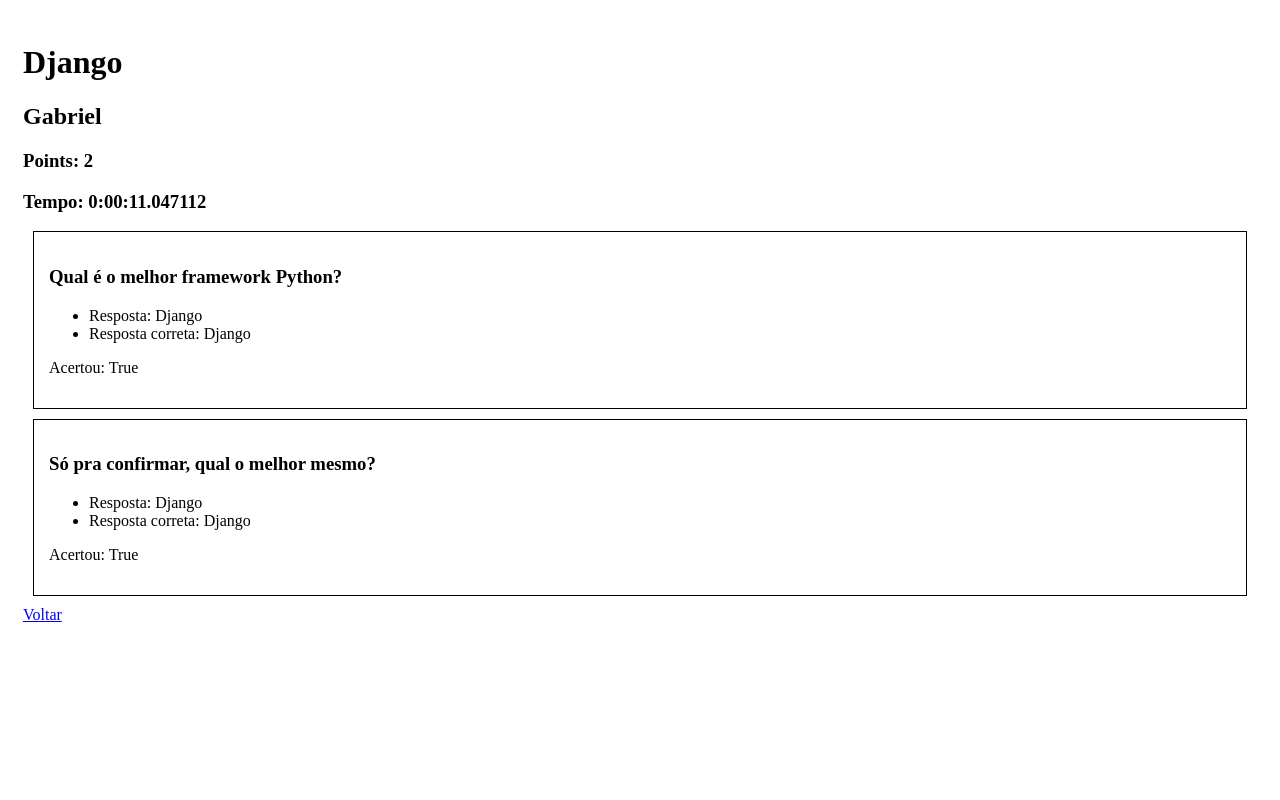
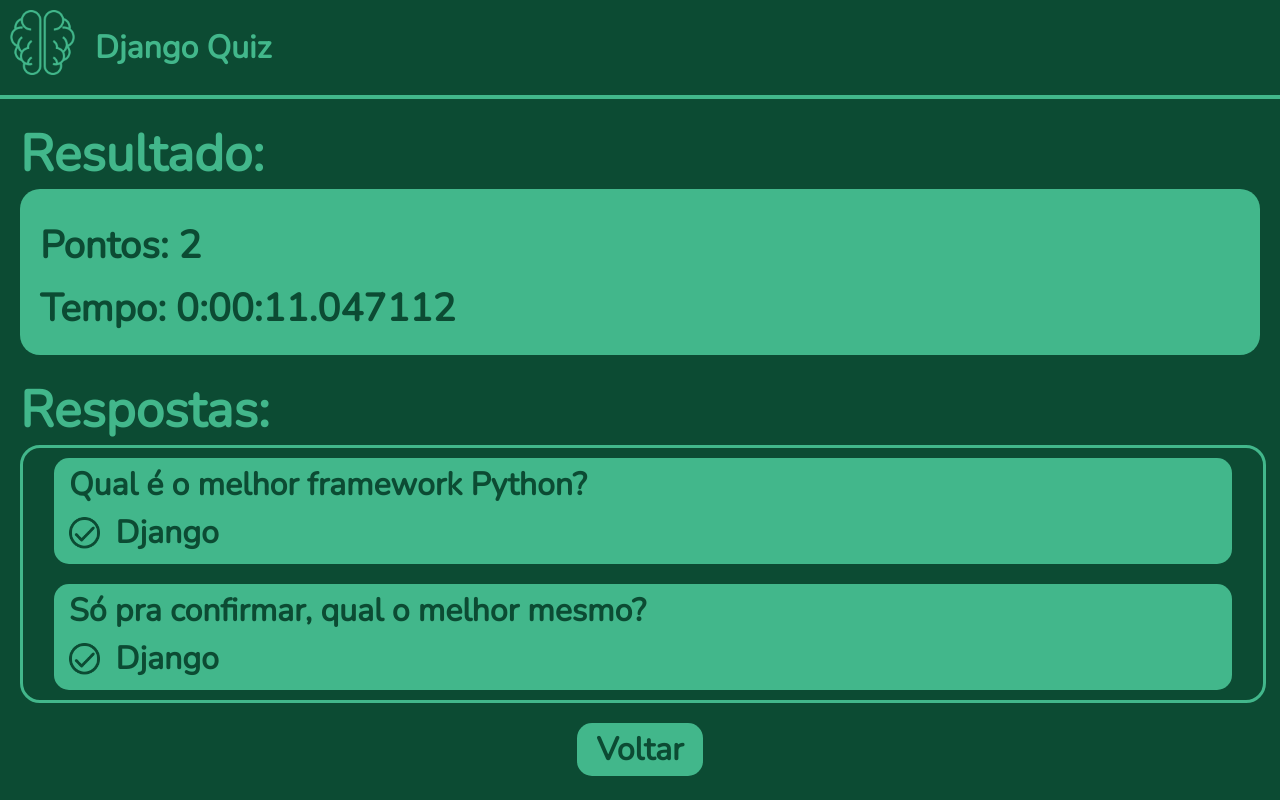
Before and after one commit to g-buzzi/DjangoQuiz, a Django app: page /attempt/7 in a window 1280 px wide. Run offline with Django 4.2, Linux system fonts and the light colour scheme; data comes from the database, SQL or seed files in the repository; both versions use the stored data as it was after the commit.

Commit message:
Concluído

```diff
--- a/Quiz/models.py
+++ b/Quiz/models.py
@@ -7,6 +7,9 @@ class Quiz(models.Model):
 
     def __str__(self):
         return self.title
+
+    def n_questions(self):
+        return len(self.question_set.all())
 
 class Question(models.Model):
     quiz = models.ForeignKey(Quiz, on_delete= models.CASCADE)
@@ -19,6 +22,7 @@ class Question(models.Model):
 
     def __str__(self):
         return self.question
+
 
 class Attempt(models.Model):
     quiz = models.ForeignKey(Quiz, on_delete= models.CASCADE)
--- /dev/null
+++ b/Quiz/templates/Quiz/base.html
@@ -0,0 +1,37 @@
+{% load static %}
+
+<!DOCTYPE html>
+<html lang="pt-br">
+<head>
+    <meta charset="UTF-8"/>
+    <meta http-equiv="X-UA-Compatible" content="IE=edge"/>
+    <meta name="viewport" content="width=device-width, initial-scale=1.0"/>
+    <link rel="icon" type="image/x-icon" href="{% static 'imagens/favicon.ico' %}"/>
+    <link rel="stylesheet" href="{% static 'styles/base.css' %}"/>
+    <link rel="stylesheet" href="https://fonts.googleapis.com/css?family=Nunito"/>
+    <link rel="stylesheet" href="https://fonts.googleapis.com/css?family=Roboto"/>
+    {% block head %}
+
+    <title>Django quiz</title>
+    {% endblock %}
+</head>
+
+<body>
+    <header>
+        <a href="http://127.0.0.1:8000/">
+            <img class="logo" src="{% static 'imagens/logo.png' %}"/>
+        </a>
+        <div class="logo-text">
+            <h1>Django Quiz</h1>
+        </div>
+    </header>
+
+    <div id="content">
+    {% block content %}
+
+    {% endblock %}
+    </div>
+
+</body>
+
+</html>
--- a/Quiz/templates/Quiz/result.html
+++ b/Quiz/templates/Quiz/result.html
@@ -1,17 +1,39 @@
-<div style="padding: 15px;">
-    <h1>{{attempt.quiz.title}}</h1>
-    <h2>{{attempt.name}}</h2>
-    <h3>Points: {{attempt.n_points}}</h3>
-    <h3>Tempo: {{attempt.total_time}}</h3>
-    {% for answer in answers %}
-        <div style="border-color: #000; border-width: 1; border-style: solid; margin: 10px; padding: 15px;">
-            <h3>{{answer.question}}</h1>
-            <ul>
-                <li>Resposta: {{answer.answered}}</li>
-                <li>Resposta correta: {{answer.correct_answer}}</li>
-            </ul>
-            <p>Acertou: {{answer.correct}}</p>
-        </div>
-    {% endfor %}
-    <a href="../">Voltar</a>
+{% extends "./base.html" %}
+{% load static %}
+
+{% block head %}
+    <link rel="stylesheet" href="{% static 'styles/result.css' %}"/>
+{% endblock %}
+
+{% block content %}
+
+<span class="section-title">Resultado:</span>
+<div class="details-container">
+    <p class="attempt-result">Pontos: {{attempt.n_points}}</p>
+    <p class="attempt-result">Tempo: {{attempt.total_time}}</p>
 </div>
+
+<span class="section-title">Respostas:</span>
+<div class="answers">
+{% for answer in answers %}
+    <div class="answer-item">
+        <span class="question">{{answer.question}}</span>
+            {%if answer.correct == False%}
+                <div class="answer">
+                    <img class="check-img" src="{% static 'imagens/wrong.png' %}">
+                    <span>{{answer.answered}}</span>
+                </div>
+            {%endif%}
+            <div class="answer">
+                <img class="check-img" src="{% static 'imagens/correct.png' %}">
+                <span>{{answer.correct_answer}}</span>
+            </div>
+    </div>
+{% endfor %}
+</div>
+
+<div class="button-container">
+    <div class="button" onclick="window.location.assign('../details/{{attempt.quiz.id}}')">Voltar</div>
+</div>
+
+{% endblock %}
--- a/Quiz/views.py
+++ b/Quiz/views.py
@@ -4,7 +4,7 @@ from django.shortcuts import render
 from django.http import HttpResponseRedirect, HttpResponse
 from .models import *
 from .forms import *
-import json
+from django.utils.datastructures import MultiValueDictKeyError
 
 def home(request):
     quizzes = Quiz.objects.all()
@@ -15,10 +15,16 @@ def quizDetails(request, quiz_id):
     quiz = Quiz.objects.get(pk=quiz_id)
     leaderboard = []
     position = 1
-    attempts = sorted(quiz.attempt_set.all(), key=lambda x: x.total_time(), reverse=True)
-    attempts = sorted(attempts, key=lambda x: x.n_points(), reverse=True)
-    for attempt in attempts:
+    attempts = quiz.attempt_set.all()
+    filtered_attempts = []
+    for i in range(len(attempts)):
+        if (attempts[i].end_time != None):
+            filtered_attempts.append(attempts[i])
+    filtered_attempts = sorted(filtered_attempts, key=lambda x: x.total_time(), reverse=False)
+    filtered_attempts = sorted(filtered_attempts, key=lambda x: x.n_points(), reverse=True)
+    for attempt in filtered_attempts:
         leaderboard.append({"position": position, "name": attempt.name, "score": attempt.n_points(), "time": attempt.total_time()})
+        position += 1
     context = {'quiz': quiz, "n_questions": len(quiz.question_set.all()), "leaderboard": leaderboard}
     return render(request,'Quiz/details.html',context)
 
@@ -30,6 +36,8 @@ def start(request, quiz_id):
             attempt = Attempt(quiz = quiz, name = form['name'], start_time = datetime.now(), current_question = 0)
             attempt.save()
             return HttpResponseRedirect('/attempt/{}'.format(attempt.id))
+        else:
+            return HttpResponseRedirect('/start/{}'.format(quiz_id))
     else:
         form = NameForm()
     return render(request, 'Quiz/start.html', {'form': form, "quiz": quiz})
@@ -44,10 +52,10 @@ def attempt(request, attempt_id):
             answer_data = {"question": answer.question.question, "correct": answer.answer == answer.question.ans,
                            "answered": getattr(answer.question, "op" + str(answer.answer)), "correct_answer": getattr(answer.question, "op" + str(answer.question.ans))}
             answers.append(answer_data)
-            context = {'attempt': attempt, 'answers': answers}
+        context = {'attempt': attempt, 'answers': answers}
         return render(request, 'Quiz/result.html', context)
     else:
-        context = {'question': quiz.question_set.all()[attempt.current_question], 'attempt': attempt}
+        context = {'question': quiz.question_set.all()[attempt.current_question], 'attempt': attempt, 'question_number': attempt.current_question + 1}
         return render(request, 'Quiz/attempt.html', context)
         pass
 
@@ -55,12 +63,13 @@ def answer(request, attempt_id):
     if request.method == 'POST':
         attempt = Attempt.objects.get(pk=attempt_id)
         question = attempt.quiz.question_set.all()[attempt.current_question]
-        answer = Answer(attempt= attempt, question= question, answer= int(request.POST["answer"]))
+        try:
+            answer = Answer(attempt= attempt, question= question, answer= int(request.POST["answer"]))
+        except MultiValueDictKeyError:
+            return HttpResponseRedirect('/attempt/{}'.format(attempt.id))
         answer.save()
         attempt.current_question = attempt.current_question + 1
         if(attempt.current_question == len(attempt.quiz.question_set.all())):
             attempt.end_time = datetime.now()
         attempt.save()
         return HttpResponseRedirect('/attempt/{}'.format(attempt.id))
-        response = ({"answer":int(request.POST["answer"]), "correct answer": question.ans, "point": int(request.POST["answer"]) == question.ans})
-        # return HttpResponse(json.dumps(response), content_type="application/json")
--- a/Seminario/settings.py
+++ b/Seminario/settings.py
@@ -27,7 +27,7 @@ SECRET_KEY = 'django-insecure-we*@&e23rl041191!kmc5gi*_=%z$0!xv7s)fyc)of41!+8)7&
 # SECURITY WARNING: don't run with debug turned on in production!
 DEBUG = True
 
-ALLOWED_HOSTS = []
+ALLOWED_HOSTS = ['gabrielbuzzi.pythonanywhere.com', '127.0.0.1']
 
 
 # Application definition
--- /dev/null
+++ b/static/styles/base.css
@@ -0,0 +1,52 @@
+html {
+    font-size: 32px;
+    scroll-behavior: smooth;
+}
+
+body {
+    font-size: 32px;
+    font-family: "Nunito";
+    margin: 0;
+    background-color: #0C4B33;
+    color: #42B78B;
+    height: 100vh;
+}
+
+
+a{
+    text-decoration: none;
+    color: inherit;
+}
+
+header{
+    display: flex;
+    flex-direction: row;
+    align-content: center;
+    align-items: center;
+    height: 75px;
+    border-bottom: #42B78B;
+    border-bottom-width: 4px;
+    border-bottom-style: solid;
+    padding: 10px;
+}
+
+.logo{
+    height: 65px;
+}
+
+.logo-text{
+    display: flex;
+    flex-direction: row;
+    align-items: center;
+    margin-left: 20px;
+}
+
+.logo-text h1{
+    font-size: 1rem;
+    font-weight: 800;
+}
+
+#content{
+    height: calc(100% - 140px);
+    padding: 20px;
+}
--- /dev/null
+++ b/static/styles/result.css
@@ -0,0 +1,95 @@
+.section-title{
+    font-weight: 800;
+    font-size: 1.6rem;
+    margin: 0px 0px 20px 0px;
+}
+
+.details-container{
+    display: flex;
+    flex-direction: column;
+    align-items: flex-start;
+    width: calc(100% - 40px);
+    padding: 20px;
+    border-radius: 20px;
+    background-color: #42B78B;
+    margin-bottom: 20px;
+}
+
+.attempt-result{
+    color: #0C4B33;
+    font-weight: 800;
+    font-size: 1.2rem;
+    margin: 10px 0px 0px 0px;
+}
+
+.answers{
+    display: flex;
+    flex-direction: column;
+    align-items: center;
+    justify-content: flex-start;
+    width: 100%;
+    border-radius: 20px;
+    border-color: #42B78B;
+    border-style: solid;
+}
+
+.answer-item{
+    display: flex;
+    flex-direction: column;
+    width: calc(95% - 30px);
+    padding: 5px 15px 5px 15px;
+    margin: 10px 0px 10px 0px;
+    background-color: #42B78B;
+    border-radius: 15px;
+}
+
+.question{
+    color: #0C4B33;
+    font: 1.2rem;
+    font-weight: 800;
+}
+
+.answer{
+    display: flex;
+    flex-direction: row;
+    margin: 5px 0px 5px 0px;
+    display: flex;
+    align-items: center;
+}
+
+.check-img{
+    height: 1rem;
+}
+
+.answer span{
+    font-size: 1rem;
+    color: #0C4B33;
+    margin-left: 15px;
+    font-weight: 600;
+}
+
+.button-container{
+    display: flex;
+    align-items: center;
+    justify-content: center;
+    margin-top: 20px;
+    padding-bottom: 20px;
+}
+
+.button{
+    border-radius: 15px;
+    padding: 5px 20px 5px 20px;
+    background-color: #42B78B;
+    color: #0C4B33;
+    font-size: 1rem;
+    font-weight: 800;
+    align-self: center;
+    justify-self: center;
+    width: fit-content;
+    cursor: pointer;
+    transition: 1s;
+}
+
+.button:hover{
+    opacity: 0.5;
+}
```
Also changed, not shown: Quiz/templates/Quiz/attempt.html (+34 -11 lines), Quiz/templates/Quiz/details.html (+53 -21 lines), Quiz/templates/Quiz/home.html (+19 -5 lines), Quiz/templates/Quiz/start.html (+19 -5 lines), static/styles/attempt.css (added, +81 -0 lines), static/styles/details.css (added, +99 -0 lines), static/styles/home.css (added, +52 -0 lines), static/styles/start.css (added, +60 -0 lines), db.sqlite3, static/imagens/correct.png (added), static/imagens/logo.png (added), static/imagens/wrong.png (added).
